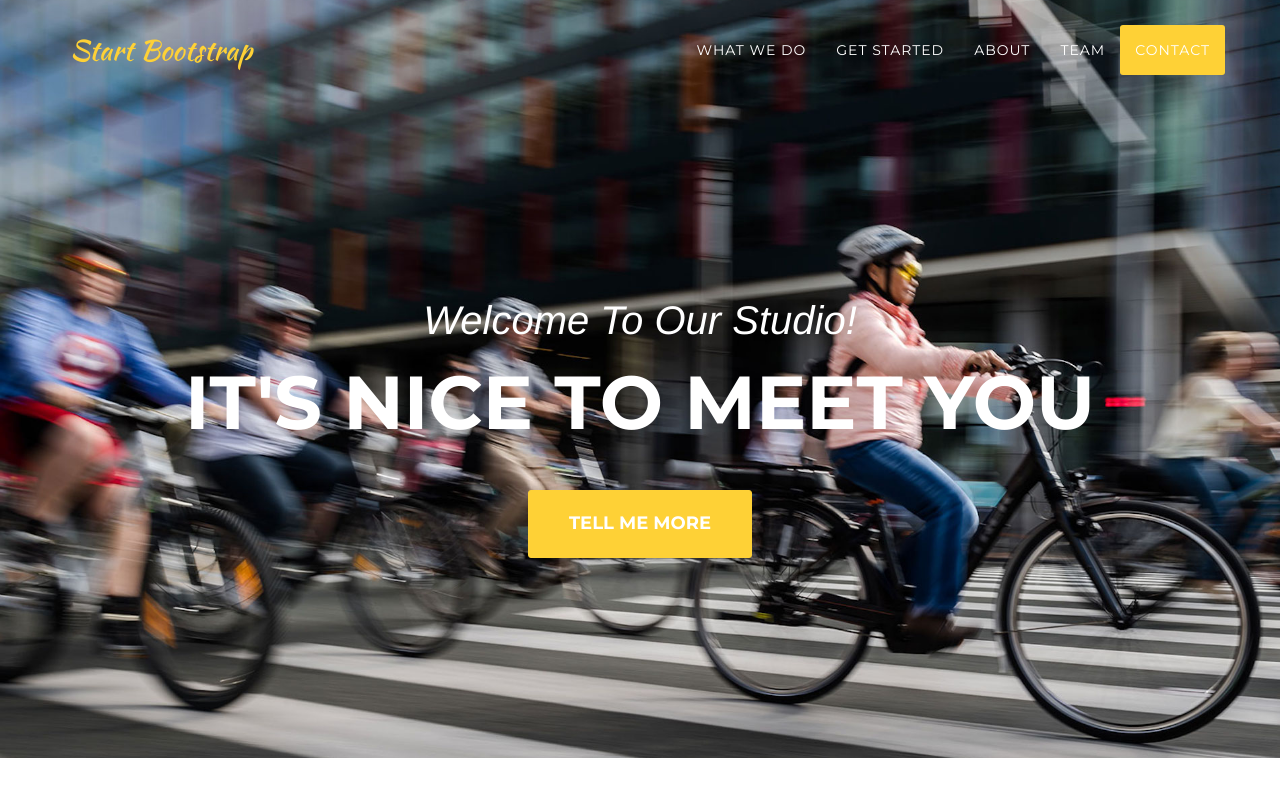
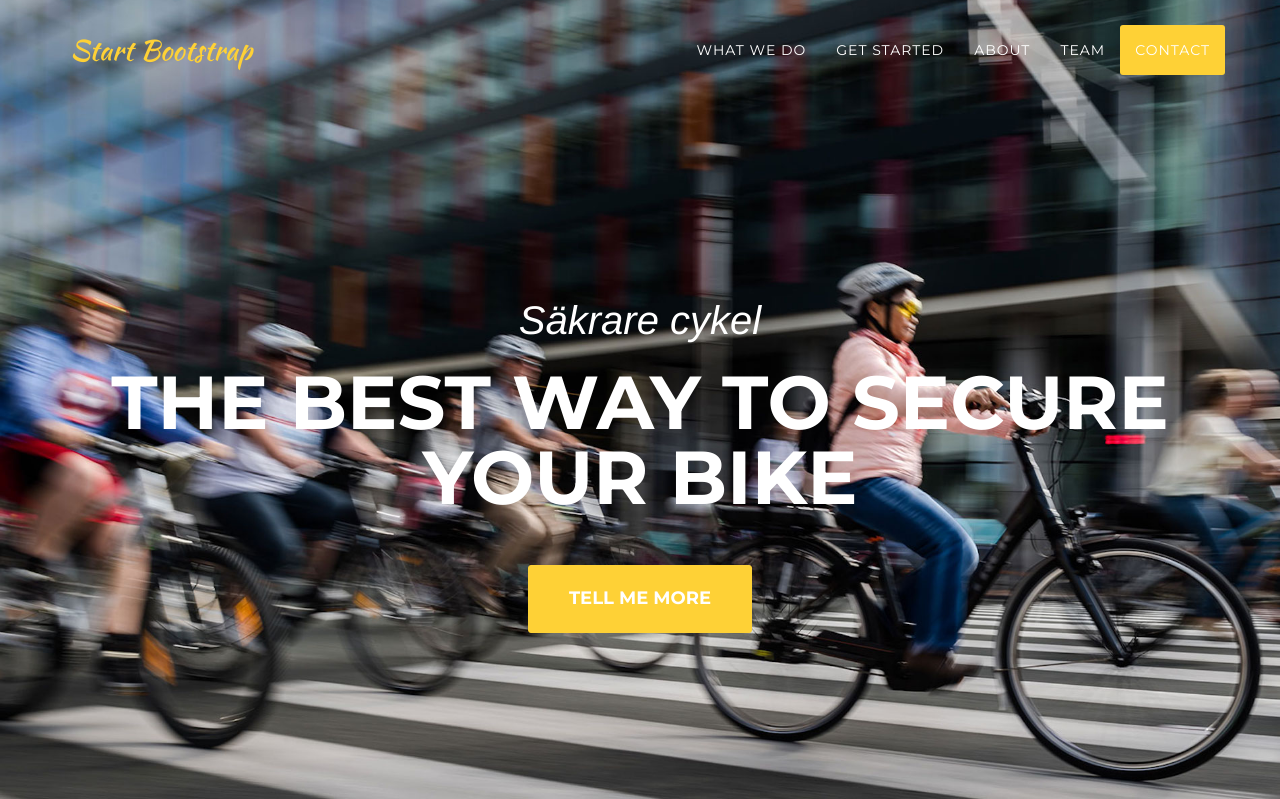
Before and after one commit to stefanmilenkovic/ME2073, a website: page index.html in a window 1280 px wide. Shown: the top 799 px of the page. Drawn offline with nearby package versions, Linux system fonts and the light colour scheme; a web font is replaced by a local one.

Commit message:
Minor changes in title and intro

```diff
--- a/index.html
+++ b/index.html
@@ -9,7 +9,7 @@
     <meta name="description" content="">
     <meta name="author" content="">
 
-    <title>Agency - Start Bootstrap Theme</title>
+    <title>Säkrare cykel - Secure your ride</title>
 
     <!-- Bootstrap Core CSS -->
     <link href="vendor/bootstrap/css/bootstrap.min.css" rel="stylesheet">
@@ -78,8 +78,8 @@
     <header>
         <div class="container">
             <div class="intro-text">
-                <div class="intro-lead-in">Welcome To Our Studio!</div>
-                <div class="intro-heading">It's Nice To Meet You</div>
+                <div class="intro-lead-in">Säkrare cykel</div>
+                <div class="intro-heading">The best way to secure your bike</div>
                 <a href="#services" class="page-scroll btn btn-xl">Tell Me More</a>
             </div>
         </div>
```
